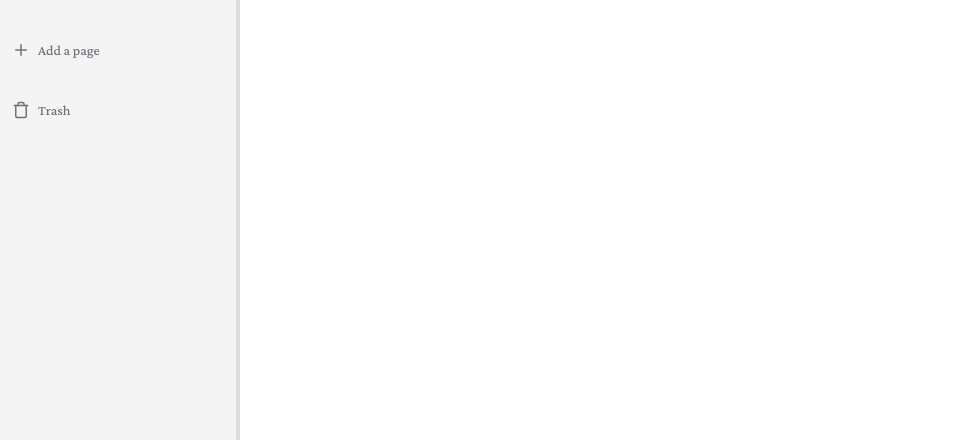
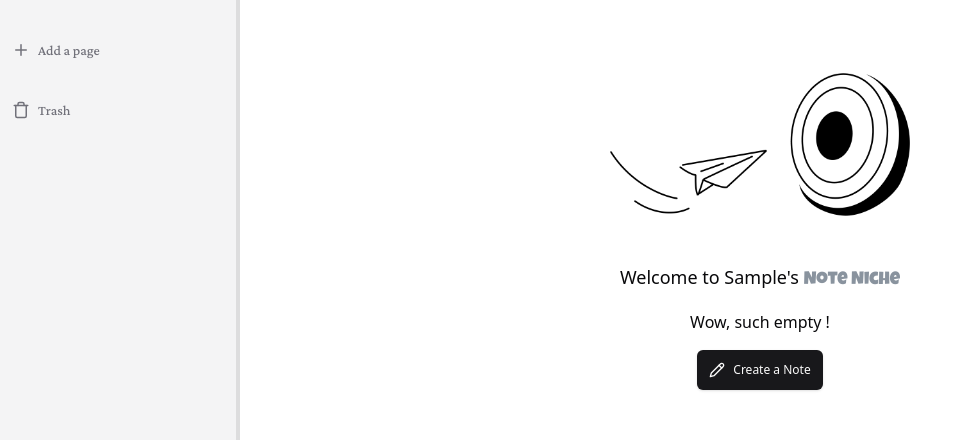
Before and after one commit to rizmsgl/notion-clone, a Next.js app: page /documents in a window 1280 px wide. Shown: the part 172-612 px from the top of the page, without its empty margins (0-961 px from the left). Built offline with nearby package versions, Linux system fonts and the light colour scheme; no server answers; the database is empty; sample sign-in values are in the browser's storage.

Commit message:
Add documents route page in (main).

```diff
--- a/app/(main)/(routes)/documents/page.tsx
+++ b/app/(main)/(routes)/documents/page.tsx
@@ -1,7 +1,54 @@
+"use client";
+import { Button } from "@/components/ui/button";
+import { useUser } from "@clerk/nextjs";
+import Image from "next/image";
+import { useRouter } from "next/navigation";
+import { Pencil } from "lucide-react";
+import { cn } from "@/lib/utils";
+import { useState } from "react";
+
 const DocumentsPage = () => {
-    return (
-        <></>
-    );
+  const router = useRouter();
+  const [isHovered, setIsHovered] = useState(false);
+  const { user } = useUser();
+  const onHover = () => {
+    setIsHovered(!isHovered);
+  };
+  // create document
+  return (
+    <div className="h-full flex flex-col items-center justify-center space-y-4">
+      <Image
+        src="/illustrations/empty.png"
+        height="300"
+        width="300"
+        alt="Empty"
+        className="dark:hidden"
+      />
+      <Image
+        src="/illustrations/empty-dark.png"
+        height="300"
+        width="300"
+        alt="Empty"
+        className="hidden dark:block"
+      />
+      <h2 className="text-lg font-medium text-center pt-5">
+        Welcome to {user?.firstName}&apos;s{" "}
+        <span className="text-brand font-luckiestGuy">Note Niche</span>
+      </h2>
+      <h2 className="text-md font-medium text-center mb-3">
+        Wow, such empty !
+      </h2>
+      <Button size="sm" onMouseEnter={onHover} onMouseLeave={onHover}>
+        <Pencil
+          className={cn(
+            "h-4 w-4 mr-2 transform transition-transform duration-200",
+            isHovered && "rotate-[360deg]"
+          )}
+        />{" "}
+        Create a Note
+      </Button>
+    </div>
+  );
 };
 
 export default DocumentsPage;
```
